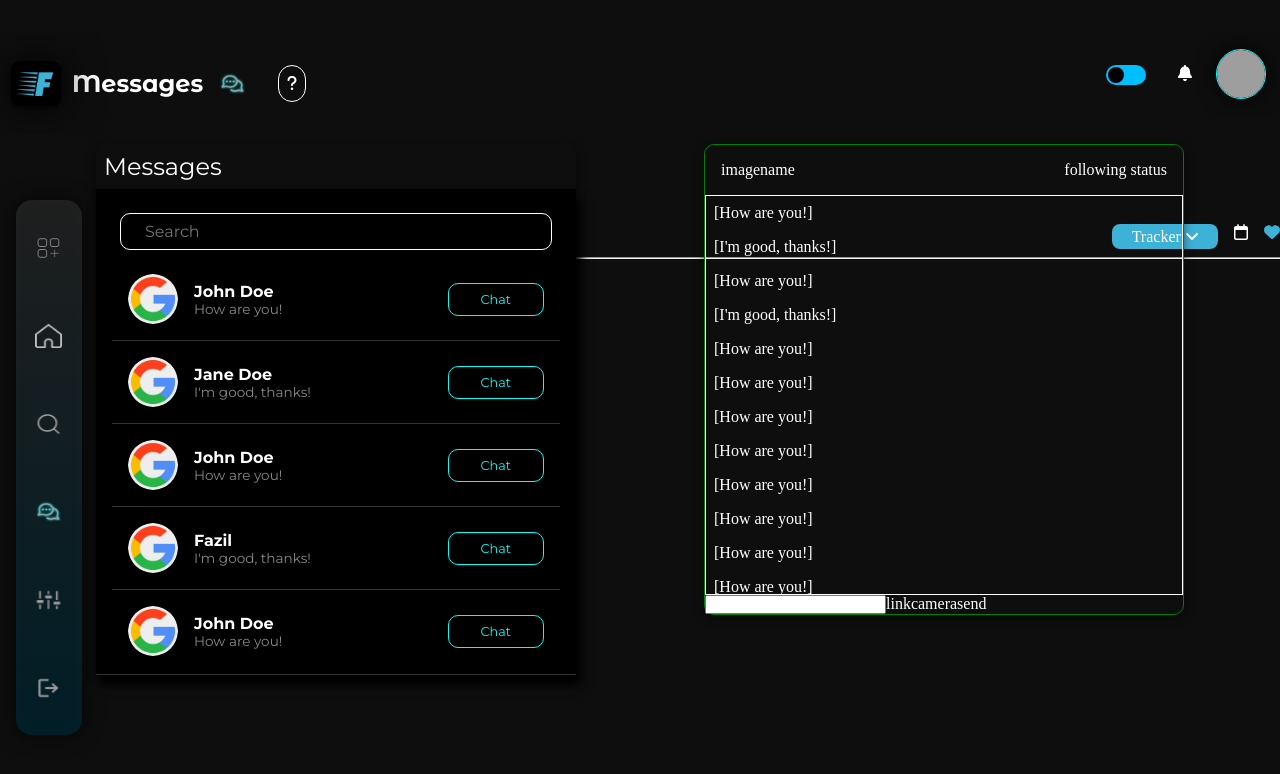
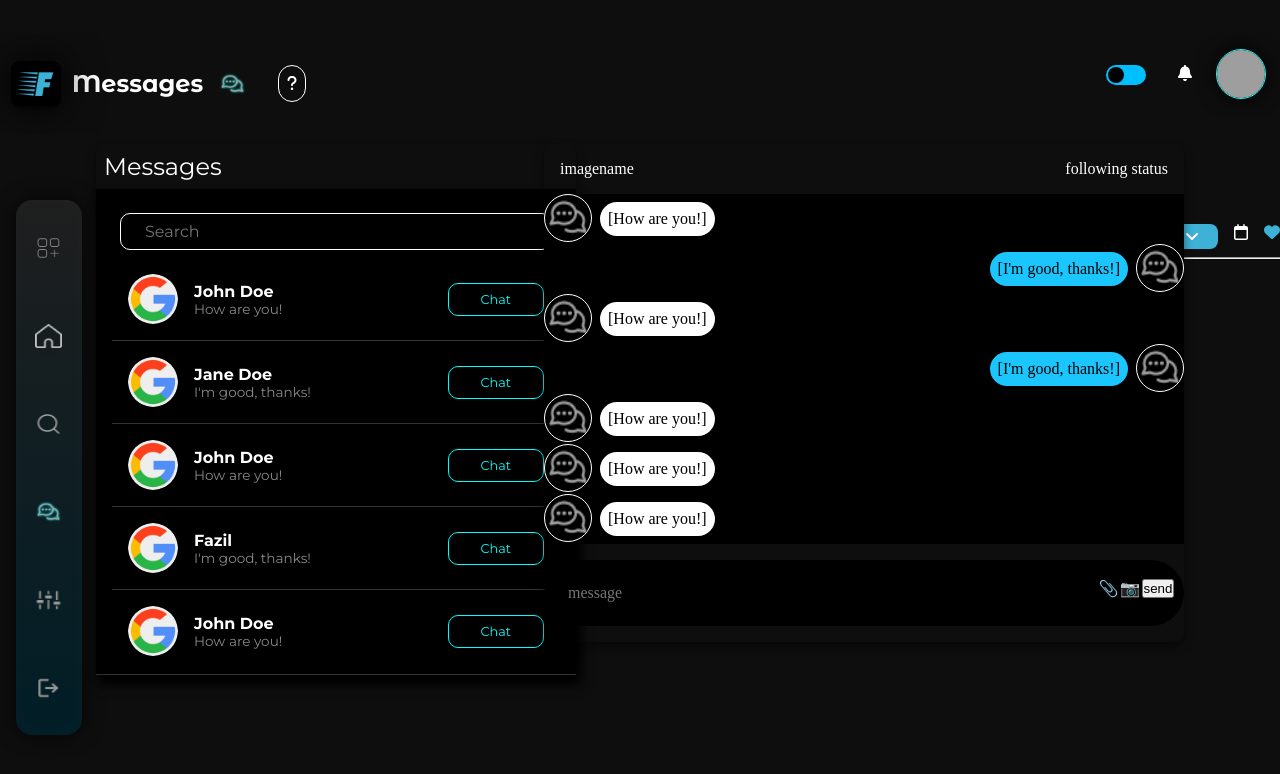
Before and after one commit to MohamedFazil89/Fitness-AI, a React (Create React App) app: page /dashboard/messages in a window 1280 px wide. Shown: the top 774 px of the page. Built offline with nearby package versions, Linux system fonts and the light colour scheme; grey boxes are pictures that could not be loaded.

Commit message:
private chat design completed

```diff
--- a/src/Components/DummyUsers.js
+++ b/src/Components/DummyUsers.js
@@ -6,21 +6,26 @@ const DummyUsers = [
         Name: 'John Doe',
         LastMessage: "How are you!",
         profilepic: Profile,
-        role: 'sender'
+        role: 'sender',
+        follower: true
     },
     {
         id: 2,
         Name: 'Jane Doe',
         LastMessage: "I'm good, thanks!",
         profilepic: Profile,
-        role:'receiver'
+        role:'receiver',
+        follower: false
+
         },
     {
         id: 3,
         Name: 'John Doe',
         LastMessage: "How are you!",
         profilepic: Profile,
-        role: 'sender'
+        role: 'sender',
+        follower: true
+
 
     },
     {
@@ -28,14 +33,18 @@ const DummyUsers = [
         Name: 'Fazil',
         LastMessage: "I'm good, thanks!",
         profilepic: Profile,
-        role: 'receiver'
+        role: 'receiver',
+        follower: false
+
     },
     {
         id: 5,
         Name: 'John Doe',
         LastMessage: "How are you!",
         profilepic: Profile,
-        role:'sender'
+        role:'sender',
+        follower: true
+
 
     },
     {
@@ -43,7 +52,9 @@ const DummyUsers = [
         Name: 'John Doe',
         LastMessage: "How are you!",
         profilepic: Profile,
-        role: 'sender'
+        role: 'sender',
+        follower: true
+
 
     },
     {
@@ -51,7 +62,9 @@ const DummyUsers = [
         Name: 'John Doe',
         LastMessage: "How are you!",
         profilepic: Profile,
-        role: 'sender'
+        role: 'sender',
+        follower: true
+
 
     },
     {
@@ -59,7 +72,10 @@ const DummyUsers = [
         Name: 'John Doe',
         LastMessage: "How are you!",
         profilepic: Profile,
-        role: 'sender'
+        role: 'sender',
+        follower: true,
+
+
 
     },
     {
@@ -67,7 +83,9 @@ const DummyUsers = [
         Name: 'John Doe',
         LastMessage: "How are you!",
         profilepic: Profile,
-        role: 'receiver'
+        role: 'receiver',
+        follower: false
+
 
     },
     {
@@ -75,7 +93,9 @@ const DummyUsers = [
         Name: 'John Doe',
         LastMessage: "How are you!",
         profilepic: Profile,
-        role: 'receiver'
+        role: 'receiver',
+        follower: false
+
 
     },
     {
@@ -83,7 +103,9 @@ const DummyUsers = [
         Name: 'John Doe',
         LastMessage: "How are you!",
         profilepic: Profile,
-        role: 'sender'
+        role: 'sender',
+        follower: true
+
 
     },
     {
@@ -91,7 +113,9 @@ const DummyUsers = [
         Name: 'John Doe',
         LastMessage: "How are you!",
         profilepic: Profile,
-        role: 'sender'
+        role: 'sender',
+        follower: true
+
 
     },
     {
@@ -99,7 +123,8 @@ const DummyUsers = [
         Name: 'John Doe',
         LastMessage: "How are you!",
         profilepic: Profile,
-        role: 'receiver'
+        role: 'receiver',
+        follower: false
 
     },
 
--- a/src/Components/PrivateChat.jsx
+++ b/src/Components/PrivateChat.jsx
@@ -1,8 +1,11 @@
-import React from 'react'
+import React, { useState } from 'react'
 import "./styles/PrivateChat.css"
 import DummyUsers from "./DummyUsers"
+import image from "../assets/Chat.png"
 
 export default function PrivateChat() {
+  const [typemessage, typesetMessage] = useState('');
+
   return (
     <section className='PrivateChat-container'>
       <div className="header">
@@ -12,24 +15,33 @@ export default function PrivateChat() {
       </div>
 
       <div className="chatbox">
-        <div className="sender">
-          {/* Sender messages */}
-          {DummyUsers.map((users) => (
-            <p key={users.id}>[{users.LastMessage}]</p>
+      {DummyUsers.map(( users ) =>(
+        <div className={`${ users.role === 'receiver' ? 'receiver' : 'sender'}`}>
+        {/* Sender messages */}
+        <img src={image} alt="" />
+          <p key={users.id}>[{users.LastMessage}]</p>
 
-          ))}
+      </div>
 
-        </div>
-        <div className="receiver">
-          {/* Receiver messages */}
-          {DummyUsers.map((users) => (
-            <p key={users.id}>[{users.LastMessage}]</p>
+      ))}
 
-          ))}        </div>
       </div>
       <div className="messagebox">
-        <input type="text" />
-        <span>link</span><span>camera</span><span>send</span>
+        <input
+        type="text"
+        placeholder='message'
+        value={typemessage}
+        onChange={(e) => typesetMessage(e.target.value)}
+        className='message-input'
+
+        />
+        <section className='icons'>
+        <span>📎</span>
+        <span>📷</span>
+        <span>
+          <button>send</button>
+        </span>
+        </section>
       </div>
     </section>
   )
--- a/src/Components/styles/PrivateChat.css
+++ b/src/Components/styles/PrivateChat.css
@@ -14,7 +14,8 @@ body{
     /* background-color: #1c1c1c; */
     border-radius: 10px;
     box-shadow: 0 4px 8px rgba(0, 0, 0, 0.5);
-    border: 1px solid green;
+    /* border: 1px solid green; */
+    width: 40rem;
 
 
 }
@@ -31,35 +32,90 @@ body{
     margin-left: auto;
 }
 .chatbox{
-    border: 1px solid white;
+    background-color: black;
     display: flex;
     flex-direction: column;
-    max-height: 400px;
+    max-height: 350px;
     overflow-y: scroll;
+    margin-bottom: 1rem;
 
 
 
 }
+.message-input{
+    all: unset;
+    padding: 1rem;
+    display: flex;
+    justify-content: flex-end;
+    flex-basis: 500px;
+    margin: .5rem;
 
+
+
+}
 .sender{
     display: flex;
-    flex-direction: column;
+    flex-direction: row;
 
+}
+
+.receiver > img, .sender > img{
+    width: 3rem;
+    height: 3rem;
+    border-radius: 50%;
+    background-color: black;
+    border: 1px solid white;
 }
 
 .sender > p{
     margin: .5rem;
+    background-color: white;
+    color: black;
+    width: fit-content;
+}
+
+
+
+.receiver > p, .sender > p{
+    padding: .5rem;
+    border-radius: 50px;
+
 }
 
 .receiver{
+    display: flex;
     margin-left: auto;
+    flex-direction: row-reverse;
 }
 
 .receiver > p{
     margin: .5rem;
+    background-color: rgb(27, 198, 255);
+    color: black;
 
 }
 
 .messagebox{
+    display: flex;
+    align-items: flex-start;
+    margin-bottom: 1rem;
+    /* justify-content: space-between; */
+    background-color: black;
+    color: white;
+    border-radius: 50px;
+
 
 }
+
+.icons{
+    margin: .5rem;
+    margin-top: 1.2rem;
+    /* border: 1px solid white; */
+    display: flex;
+    align-items: center;
+    justify-content: space-between;
+}
+
+.icons > span{
+    margin-right: .1rem;
+}
```
